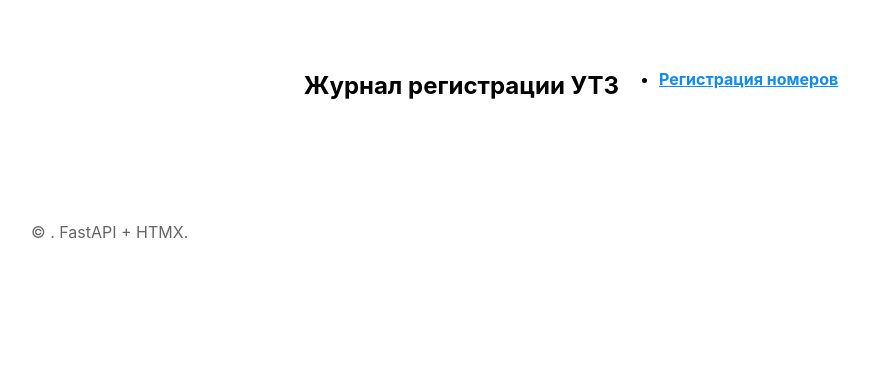
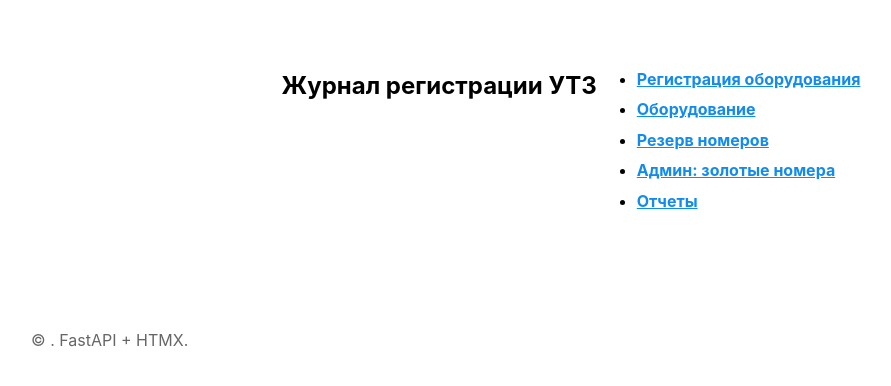
Before and after one commit to LevShlyogin/Number_registration_log, a Python web app: template app/templates/index.html in a window 1280 px wide. Shown: the part 223-609 px from the top of the page, without its empty margins (69-960 px from the left). Run offline with Jinja, Linux system fonts and the light colour scheme; the template is opened without the code that fills it, so the values that code supplies are empty; some libraries are stand-ins or nearby versions.

Commit message:
fix: исправление index.html

```diff
--- a/app/templates/index.html
+++ b/app/templates/index.html
@@ -3,8 +3,11 @@
 <section>
   <h2>Журнал регистрации УТЗ</h2>
   <ul>
-    <li><a href="/wizard">Регистрация номеров</a></li>
-
+    <li><a href="/wizard">Регистрация оборудования</a></li>
+    <li><a href="/ui/equipment">Оборудование</a></li>
+    <li><a href="/ui/session">Резерв номеров</a></li>
+    <li><a href="/ui/admin">Админ: золотые номера</a></li>
+    <li><a href="/ui/reports">Отчеты</a></li>
     <!-- Админская панель - только для администраторов -->
     <script>
       // Проверяем права администратора через API
```
